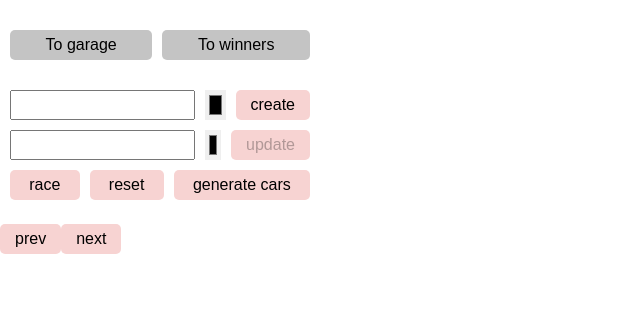
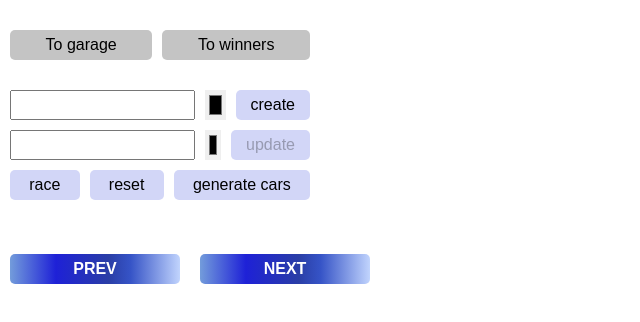
Before and after one commit to Kianeay/async-race, a website built with webpack: page index.html in a window 1280 px wide. Shown: the whole page, without its empty margins (0-640 px from the left). Built offline with nearby package versions, Linux system fonts and the light colour scheme; files whose address does not match are found by name; a web font is replaced by a local one.

Commit message:
feat: add styles

```diff
--- a/src/modules/CarsList.ts
+++ b/src/modules/CarsList.ts
@@ -37,6 +37,7 @@ const CarsList = () => {
   window.addEventListener('app:garage:updateCarsList', getCars);
 
   const btnWrap = document.createElement('div');
+  btnWrap.className = 'btn-wrap';
 
   btnWrap.append(
     Button({
--- a/src/modules/Table.ts
+++ b/src/modules/Table.ts
@@ -80,6 +80,7 @@ const Table = () => {
   showWinners();
   table.append(tHead, tBody);
   const btnWrap = document.createElement('div');
+  btnWrap.className = 'btn-wrap';
 
   function sortWinners(sort: string) {
     switch (sort) {
--- a/src/scss/_car.scss
+++ b/src/scss/_car.scss
@@ -11,6 +11,15 @@
     margin-top: 30px;
     margin-bottom: 10px;
     align-items: center;
+
+    & .button:first-child {
+      background-color: $submain;
+      color: white;
+    }
+    & .button:nth-child(2) {
+      background-color: #be579f;
+      color: white;
+    }
   }
 
   &__btn-container {
--- a/src/scss/_variables.scss
+++ b/src/scss/_variables.scss
@@ -1,5 +1,5 @@
-$main: #f7d3d2;
-$submain: #fd9ca5;
+$main: #d2d6f7;
+$submain: #5758be;
 $grey: #c4c4c4;
 
 $font-sm: 1rem; //16px
--- /dev/null
+++ b/src/scss/_winners.scss
@@ -0,0 +1,25 @@
+.table {
+  & .active {
+    background-color: $main;
+  }
+  cursor: pointer;
+}
+
+.btn-wrap {
+  padding-top: 20px;
+  & .button {
+    margin: 10px;
+    width: 170px;
+    background: linear-gradient(
+      90deg,
+      rgba(115, 156, 219, 1) 0%,
+      rgba(30, 33, 215, 1) 27%,
+      rgba(42, 62, 166, 1) 58%,
+      rgba(54, 84, 199, 1) 71%,
+      rgba(193, 212, 253, 1) 100%
+    );
+    font-weight: bold;
+    color: white;
+    text-transform: uppercase;
+  }
+}
--- a/src/scss/style.scss
+++ b/src/scss/style.scss
@@ -3,3 +3,4 @@
 @import 'form';
 @import 'navigation';
 @import 'car';
+@import 'winners';
```
Also changed, not shown: src/scss/style.css, 1 other file.
